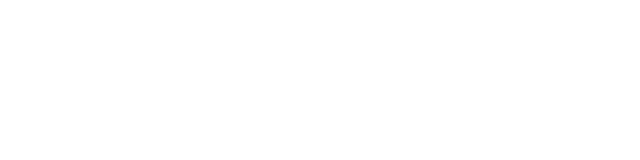
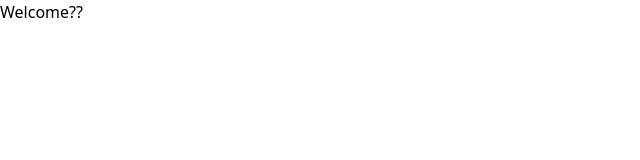
Before and after one commit to Kaioedsago/Kaioedsago.github.io, a React (Vite) app: page / in a window 1280 px wide. Shown: the top 160 px of the page, without its empty margins (0-640 px from the left). Built offline with nearby package versions, Linux system fonts and the light colour scheme.

Commit message:
Feat: Routes now is done

```diff
--- a/package.json
+++ b/package.json
@@ -12,7 +12,8 @@
   },
   "dependencies": {
     "react": "^18.2.0",
-    "react-dom": "^18.2.0"
+    "react-dom": "^18.2.0",
+    "react-router-dom": "^6.16.0"
   },
   "devDependencies": {
     "@types/react": "^18.2.15",
--- a/src/App.jsx
+++ b/src/App.jsx
@@ -1,9 +1,26 @@
-const App = () =>{
+import Provider from "./context/provider";
+import { Routes, Route } from "react-router-dom";
+import './index.css';
+import { pages } from "./routes/Rotas";
 
+const App = () => {
   return (
-    <>
-    </>
-  )
-}
+    <div>
+        <Provider>
+        <Routes>
+          {pages.map((page, index) => {
+            return (
+              <Route
+                key={index + "-route"}
+                path={page.path}
+                element={<page.component />}
+              />
+            );
+          })}
+        </Routes>
+      </Provider>
+    </div>
+  );
+};
 
-export default App
+export default App;
--- /dev/null
+++ b/src/context/context.jsx
@@ -0,0 +1,5 @@
+import {createContext} from 'react';
+
+const Context = createContext();
+
+export default Context;
--- /dev/null
+++ b/src/context/provider.jsx
@@ -0,0 +1,8 @@
+import Context from "./context";
+
+function Provider({ children }) {
+  const obj = {};
+  return <Context.Provider value={obj}>{children}</Context.Provider>;
+}
+
+export default Provider;
--- a/src/main.jsx
+++ b/src/main.jsx
@@ -1,11 +1,13 @@
-import React from 'react'
-import ReactDOM from 'react-dom/client'
-import './index.css'
-import App from './App.jsx'
+import React from "react";
+import ReactDOM from "react-dom/client";
+import App from "./App.jsx";
+import "./index.css";
+import { BrowserRouter } from "react-router-dom";
 
-
-ReactDOM.createRoot(document.getElementById('root')).render(
+ReactDOM.createRoot(document.getElementById("root")).render(
   <React.StrictMode>
-    <App />
-  </React.StrictMode>,
-)
+    <BrowserRouter basename={"/"}>
+      <App />
+    </BrowserRouter>
+  </React.StrictMode>
+);
--- /dev/null
+++ b/src/pages/Home.jsx
@@ -0,0 +1,9 @@
+const Home = () => {
+    return(
+        <>
+        <h1>Welcome??</h1>
+        </>
+    )
+}
+
+export default Home;
--- /dev/null
+++ b/src/routes/Rotas.jsx
@@ -0,0 +1,10 @@
+import Home from "../pages/Home";
+
+
+export const pages = [
+  {
+    path: "/",
+    component: Home,
+    title: "Portfólio",
+  }
+];
```
Also changed, not shown: 2 other files (tests, documents, lock files or other folders).
